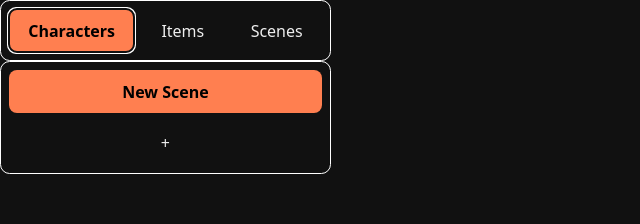
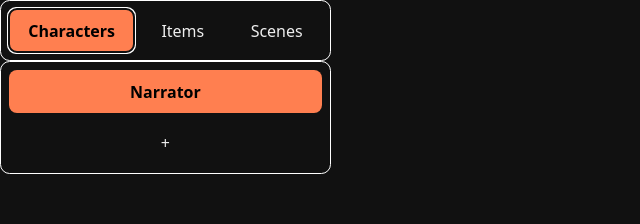
Before and after one commit to matthewscottgraham/writer, a React (Vite) app: page / in a window 1280 px wide. Both pictures are taken after a click on the button "Characters". Shown: the top 224 px of the page, without its empty margins (0-640 px from the left). Built offline with nearby package versions, Linux system fonts and the light colour scheme.

Commit message:
added components for character panel and item panel

```diff
--- a/src/App.jsx
+++ b/src/App.jsx
@@ -1,18 +1,42 @@
 import { useState } from 'react'
 import Navbar from './Components/Navbar/Navbar'
+import CharacterPanel from "./Components/CharacterPanel/CharacterPanel.jsx";
+import ItemPanel from "./Components/ItemPanel/ItemPanel.jsx";
 import ScenePanel from "./Components/ScenePanel/ScenePanel.jsx";
 import './App.css'
 
+
 function App() {
   const [currentPage, setCurrentPage] = useState('scenes')
+
+  const [characters, setCharacters] = useState([{id: '1', name: 'Narrator'}])
+  const [currentCharacterID, setCurrentCharacterID] = useState('1')
+
+  const [items, setItems] = useState([{id: '1', name: 'New Item'}])
+  const [currentItemID, setCurrentItemID] = useState('1')
+
   const [scenes, setScenes] = useState([{id: '1', name: 'New Scene'}]);
-  const [currentSceneID, setCurrentSceneID] = useState("1");
+  const [currentSceneID, setCurrentSceneID] = useState('1');
 
   return (
     <div>
-      <Navbar currentPage={currentPage} setCurrentPage={setCurrentPage} />
-      <ScenePanel scenes={scenes} setScenes={setScenes}
-          currentSceneID={currentSceneID} setCurrentSceneID={setCurrentSceneID} />
+      <Navbar currentPage={currentPage}
+              setCurrentPage={setCurrentPage} />
+      <CharacterPanel currentPage={currentPage}
+                      characters={characters}
+                      setCharacters={setCharacters}
+                      currentCharacterID={currentCharacterID}
+                      setCurrentCharacterID={setCurrentCharacterID} />
+      <ItemPanel currentPage={currentPage}
+                 items={items}
+                 setItems={setItems}
+                 currentItemID={currentItemID}
+                 setCurrentItemID={setCurrentItemID} />
+      <ScenePanel currentPage={currentPage}
+                  scenes={scenes}
+                  setScenes={setScenes}
+                  currentSceneID={currentSceneID}
+                  setCurrentSceneID={setCurrentSceneID} />
     </div>
   )
 }
--- /dev/null
+++ b/src/Components/CharacterPanel/CharacterPanel.jsx
@@ -0,0 +1,34 @@
+import React from "react";
+import styles from "./CharacterPanel.module.css";
+import buttonStyles from "../../Styles/Buttons.module.css";
+import panelStyles from "../../Styles/Panels.module.css";
+
+function CharacterPanel({currentPage, characters, setCharacters, currentCharacterID, setCurrentCharacterID}) {
+  if (currentPage !== 'characters') return null;
+
+  const getClassName = (characterID) => currentCharacterID === characterID ? buttonStyles.activeButton : buttonStyles.button;
+
+  const addCharacter = () => {
+    const newCharacter = {
+      id: crypto.randomUUID(),
+      name: 'New Character'
+    }
+
+    setCharacters([...characters, newCharacter]);
+    setCurrentCharacterID(newCharacter.id);
+  }
+  return (
+      <div className={panelStyles.objectListPanel}>
+        {characters.map((character)=>(
+          <button key={character.id}
+                  className={getClassName(character.id)}
+                  onClick={() => setCurrentCharacterID(character.id)}>
+            {character.name}
+          </button>
+        ))}
+        <button onClick={addCharacter}>+</button>
+      </div>
+  )
+}
+
+export default CharacterPanel;
--- /dev/null
+++ b/src/Components/CharacterPanel/CharacterPanel.module.css
@@ -0,0 +1,3 @@
+.characterPanel {
+
+}
--- /dev/null
+++ b/src/Components/ItemPanel/ItemPanel.jsx
@@ -0,0 +1,34 @@
+import React from "react";
+import styles from "./ItemPanel.module.css";
+import buttonStyles from "../../Styles/Buttons.module.css";
+import panelStyles from "../../Styles/Panels.module.css";
+
+function ItemPanel({currentPage, items, setItems, currentItemID, setCurrentItemID}) {
+  if (currentPage !== 'items') return null;
+
+  const getClassName = (itemID) => currentItemID === itemID ? buttonStyles.activeButton : buttonStyles.button;
+
+  const addItem = () => {
+    const newItem = {
+      id: crypto.randomUUID(),
+      name: 'New Item'
+    }
+
+    setItems([...items, newItem]);
+    setCurrentItemID(newItem.id);
+  }
+  return (
+      <div className={panelStyles.objectListPanel}>
+        {items.map((item)=>(
+            <button key={item.id}
+                    className={getClassName(item.id)}
+                    onClick={() => setCurrentItemID(item.id)}>
+              {item.name}
+            </button>
+        ))}
+        <button onClick={addItem}>+</button>
+      </div>
+  )
+}
+
+export default ItemPanel;
--- /dev/null
+++ b/src/Components/ItemPanel/ItemPanel.module.css
@@ -0,0 +1,3 @@
+.ItemPanel {
+
+}
--- a/src/Components/ScenePanel/ScenePanel.jsx
+++ b/src/Components/ScenePanel/ScenePanel.jsx
@@ -1,8 +1,11 @@
 import React from "react";
 import styles from "./ScenePanel.module.css";
 import buttonStyles from "../../Styles/Buttons.module.css";
+import panelStyles from "../../Styles/Panels.module.css";
 
-function ScenePanel({scenes, setScenes, currentSceneID, setCurrentSceneID}){
+function ScenePanel({currentPage, scenes, setScenes, currentSceneID, setCurrentSceneID}){
+  if (currentPage !== 'scenes') return null;
+
   const getClassName = (sceneID) => currentSceneID === sceneID ? buttonStyles.activeButton : buttonStyles.button;
 
   const addScene = () => {
@@ -15,9 +18,11 @@ function ScenePanel({scenes, setScenes, currentSceneID, setCurrentSceneID}){
   }
 
   return (
-    <div className={styles.scenePanel}>
+    <div className={panelStyles.objectListPanel}>
       { scenes.map((scene) => (
-        <button key={scene.id} className={getClassName(scene.id)} onClick={() => setCurrentSceneID(scene.id)}>
+        <button key={scene.id}
+                className={getClassName(scene.id)}
+                onClick={() => setCurrentSceneID(scene.id)}>
           {scene.name}
         </button>
       ))}
--- a/src/Components/ScenePanel/ScenePanel.module.css
+++ b/src/Components/ScenePanel/ScenePanel.module.css
@@ -1,9 +1,3 @@
 .scenePanel {
-    border: white solid 1px;
-    border-radius: 0.6em;
-    display: flex;
-    flex-direction: column;
-    gap: 0.5em;
-    padding: 0.5em;
 
 }
--- /dev/null
+++ b/src/Styles/Panels.module.css
@@ -0,0 +1,8 @@
+.objectListPanel{
+    border: white solid 1px;
+    border-radius: 0.6em;
+    display: flex;
+    flex-direction: column;
+    gap: 0.5em;
+    padding: 0.5em;
+}
```
